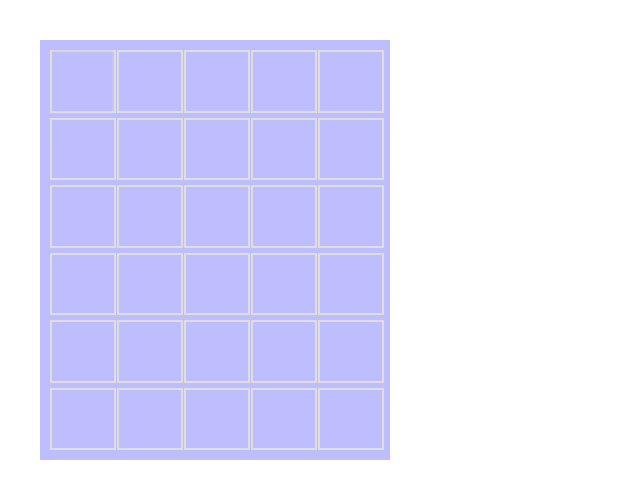
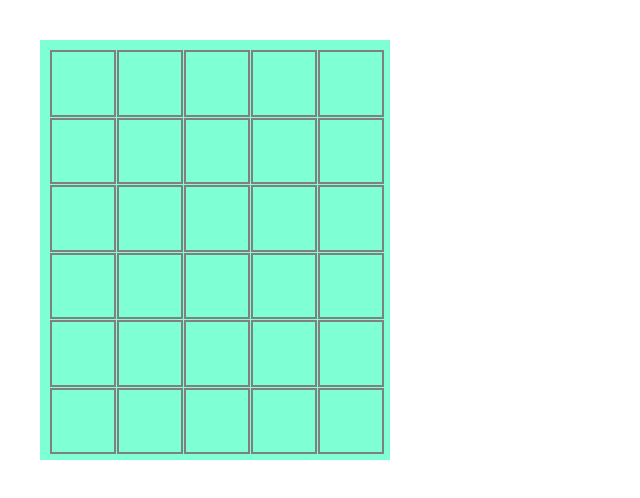
Before and after one commit to FSA-Capstone-2402-ftb-mt/CapstoneFrontEnd, a React (Vite) app: page /standard_game in a window 1280 px wide. Shown: the top 498 px of the page, without its empty margins (0-640 px from the left). Built offline with nearby package versions, Linux system fonts and the light colour scheme.

Commit message:
finished functionality of entering specifically 1 letter into 1 tile and it automatically moving to the next tile and created TileRow component

```diff
--- a/src/App.jsx
+++ b/src/App.jsx
@@ -1,7 +1,7 @@
 import { useState } from 'react'
 import './App.css'
 import { Route, Routes } from 'react-router-dom'
-import StandardGameBoard from './components/StandardGameBoard.jsx'
+import StandardGameBoard from './components/GameBoard/StandardGameBoard.jsx'
 import HomePage from './components/HomePage.jsx'
 // need to add element to timed_game mode
 function App() {
--- /dev/null
+++ b/src/components/GameBoard/StandardGameBoard.jsx
@@ -0,0 +1,18 @@
+import React from "react";
+import TileRow from './TileRow';
+
+export default function StandardGameBoard(){
+
+    return(
+        <>
+            <div className="game-board">
+                <TileRow />
+                <TileRow />
+                <TileRow />
+                <TileRow />
+                <TileRow />
+                <TileRow />
+            </div>
+        </>
+    );
+}
--- /dev/null
+++ b/src/components/GameBoard/TileRow.jsx
@@ -0,0 +1,77 @@
+import React from "react";
+import { useState, useRef, useEffect, useCallback } from "react";
+
+export default function TileRow(){
+    const[inputs, setInputs] = useState(['','','','','']);
+    const[disabled, setDisabled] = useState([false,true,true,true,true]);
+    // const[focusIndex, setFocusIndex]=useState(null);
+    const inputRefs = useRef([]);
+
+    useEffect(()=>{
+        inputRefs.current = inputRefs.current.slice(0, inputs.length).map((_, i)=> inputRefs.current[i] || React.createRef());
+    },[inputs.length]);
+
+    // useEffect(()=>{
+    //     if(focusIndex !== null && inputRefs.current[focusIndex]){
+    //          inputRefs.current[focusIndex].current.focus();
+    //     }
+    // },[focusIndex])
+
+    const handleInputChange = (e, index) =>{
+        const value = e.target.value;
+        if(value.length <=1){
+            //creating a shallow copy to avoid directly mutating the state
+            const newInputs = [...inputs];
+            newInputs[index] = value;
+            setInputs(newInputs);
+
+            if(value && index < inputs.length - 1){
+              const newDisabled = [...disabled];
+              newDisabled[index + 1] = false;
+              setDisabled(newDisabled);
+              setTimeout(()=>{
+                inputRefs.current[index + 1].current.focus();
+              },0)
+            //   setFocusIndex(index + 1);
+            }
+        }
+    }
+    const handleKeyDown = (e, index) =>{
+        if(e.key === 'Backspace' && !inputs[index] && index > 0){
+            const newInputs = [...inputs];
+            newInputs[index - 1] = '';
+            setInputs(newInputs);
+            //sets the previous tile to disabled = false so that when you backspace you can enter in the info from before
+            const newDisabled = [...disabled]
+            newDisabled[index-1] = false;
+            setDisabled(newDisabled);
+            //focus on the previous input
+            setTimeout(()=>{
+                inputRefs.current[index - 1].current.focus();
+              },0)
+        }
+    };
+
+    const setRef = useCallback((element, index) => {
+        inputRefs.current[index] = { current: element };
+    }, []);
+    return(
+            <div className="tile-row">
+                {inputs.map((input, index) =>{
+                    return(
+                    <div key={index} className="singleTile">
+                        <input
+                            type="text"
+                            ref={(element)=> setRef(element,index)}
+                            className="letterBox"
+                            value={input}
+                            onChange={(e)=> handleInputChange(e,index)}
+                            onKeyDown={(e)=> handleKeyDown(e, index)}
+                            disabled={disabled[index]}
+                            maxLength={1}
+                        />
+                    </div>)
+                })}
+            </div>
+    );
+}
--- a/src/components/StandardGameBoard.jsx
+++ /dev/null
@@ -1,55 +0,0 @@
-import React from "react";
-
-export default function StandardGameBoard(){
-
-    return(
-        <>
-        <div className="game-board">
-            <div className="tile-row" id="game-board-row-1">
-                <div className="singleTile">
-                    <input type="text" id="letterBox"></input>
-                </div>
-                <div className="singleTile"></div>
-                <div className="singleTile"></div>
-                <div className="singleTile"></div>
-                <div className="singleTile"></div>
-            </div>
-            <div className="tile-row" id="game-board-row-2">
-                <div className="singleTile"></div>
-                <div className="singleTile"></div>
-                <div className="singleTile"></div>
-                <div className="singleTile"></div>
-                <div className="singleTile"></div>
-            </div>
-            <div className="tile-row"id="game-board-row-3">
-                <div className="singleTile"></div>
-                <div className="singleTile"></div>
-                <div className="singleTile"></div>
-                <div className="singleTile"></div>
-                <div className="singleTile"></div>
-            </div>
-            <div className="tile-row"id="game-board-row-4">
-                <div className="singleTile"></div>
-                <div className="singleTile"></div>
-                <div className="singleTile"></div>
-                <div className="singleTile"></div>
-                <div className="singleTile"></div>
-            </div>
-            <div className="tile-row"id="game-board-row-5">
-                <div className="singleTile"></div>
-                <div className="singleTile"></div>
-                <div className="singleTile"></div>
-                <div className="singleTile"></div>
-                <div className="singleTile"></div>
-            </div>
-            <div className="tile-row"id="game-board-row-6">
-                <div className="singleTile"></div>
-                <div className="singleTile"></div>
-                <div className="singleTile"></div>
-                <div className="singleTile"></div>
-                <div className="singleTile"></div>
-            </div>
-        </div>
-        </>
-    );
-}
--- a/src/index.css
+++ b/src/index.css
@@ -1,5 +1,5 @@
 .game-board {
-  background-color: blue;
+  background-color: aquamarine;
   display: grid;
   grid-template-rows: repeat(6, 1fr);
   grid-gap: 5px;
@@ -7,32 +7,36 @@
   box-sizing: border-box;
   width: 350px;
   height: 420px;
-  opacity: 25%;
 }
 
-.tile-row{
+.tile-row {
   display: grid;
   grid-template-columns: repeat(5, 1fr);
   grid-gap: 5px;
 }
 
-.singleTile{
-  color: antiquewhite;
+.singleTile {
+  background-color: transparent;
   width: 100%;
-  display: inline-flex;
+  height: 100%;
+  display: flex;
   justify-content: center;
   align-items: center;
   border: 2px solid grey;
 }
 
-href{
-  display: flex;
-}
-
-#letterBox{
+.letterBox {
   width: 100%;
   height: 100%;
-  opacity: 25%;
-  background-color: blue;
-  text-decoration-color: Black;
+  background-color: transparent;
+  border: none;
+  color: antiquewhite;
+  font-size: 2rem;
+  text-align: center;
+  box-sizing: border-box;
+  outline: none;
+  display: flex;
+  justify-content: center;
+  align-items: center;
+  font-family: Georgia, 'Times New Roman', Times, serif;
 }
```
